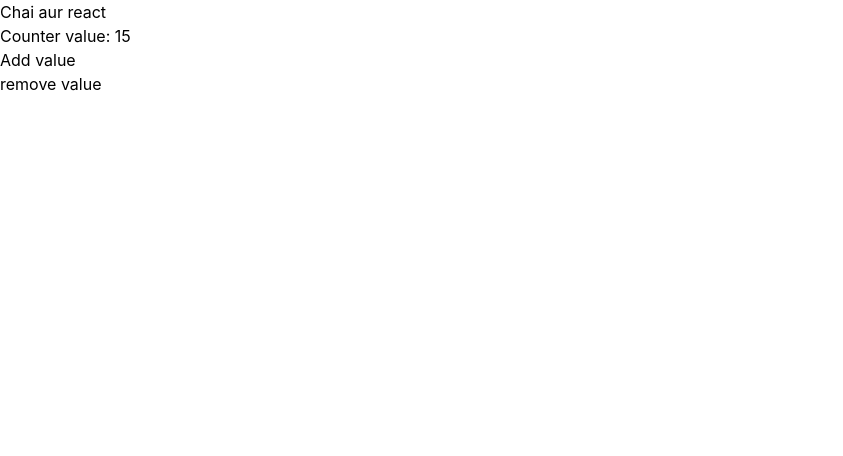
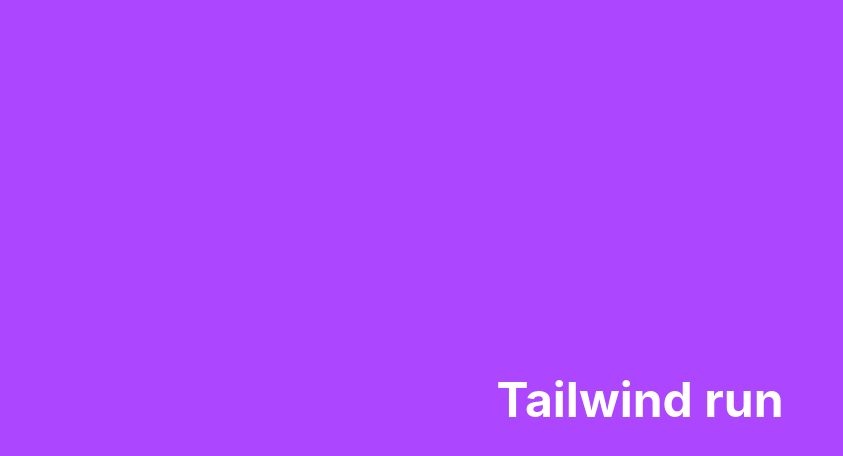
Before and after one commit to iqramanzoor-20/ReactTutorial, a React (Vite) app: page / in a window 1280 px wide. Shown: the top 456 px of the page, without its empty margins (0-843 px from the left). Built offline with nearby package versions, Linux system fonts and the light colour scheme.

Commit message:
ubdate all

```diff
--- a/src/App.jsx
+++ b/src/App.jsx
@@ -19,34 +19,47 @@
 //   )
 // }
 
+// // export default App
+
+// 2
+// import { useState } from 'react'
+
+// function App() {
+
+//   const [counter, setCounter] = useState(15)  // <-- ye change
+
+//   const addValue = () => {
+//     console.log("clicked", counter);
+//     setCounter(counter + 1)  // <-- ye change
+//   }
+
+//   const removeValue = () => {
+//     if(counter > 0){
+//       setCounter(counter - 1)  // <-- ye change
+//     }
+//   }
+
+//   return (
+//     <>
+//       <h1>Chai aur react</h1>
+//       <h2>Counter value: {counter}</h2>
+
+//       <button onClick={addValue}>Add value</button>
+//       <br />
+//       <button onClick={removeValue}>remove value</button>
+//     </>
+//   )
+// }
+
 // export default App
-import { useState } from 'react'
 
+
+3
 function App() {
-
-  const [counter, setCounter] = useState(15)  // <-- ye change
-
-  const addValue = () => {
-    console.log("clicked", counter);
-    setCounter(counter + 1)  // <-- ye change
-  }
-
-  const removeValue = () => {
-    if(counter > 0){
-      setCounter(counter - 1)  // <-- ye change
-    }
-  }
-
   return (
-    <>
-      <h1>Chai aur react</h1>
-      <h2>Counter value: {counter}</h2>
-
-      <button onClick={addValue}>Add value</button>
-      <br />
-      <button onClick={removeValue}>remove value</button>
-    </>
+    <div className="flex justify-center items-center h-screen bg-purple-500">
+      <h1 className="text-5xl font-bold text-white">Tailwind run</h1>
+    </div>
   )
 }
-
 export default App
--- a/src/index.css
+++ b/src/index.css
@@ -1,3 +1,2 @@
-/* 3 */
 
 @import "tailwindcss";
--- a/src/main.jsx
+++ b/src/main.jsx
@@ -23,7 +23,7 @@
 //   </StrictMode>
 // )
 
-
+2
 import React from 'react'
 import ReactDOM from 'react-dom/client'
 import App from './App.jsx'
--- a/vite.config.js
+++ b/vite.config.js
@@ -19,7 +19,6 @@
 //   },
 //   plugins: [],
 // }
-
 import { defineConfig } from 'vite'
 import react from '@vitejs/plugin-react'
 import tailwindcss from '@tailwindcss/vite'
```
